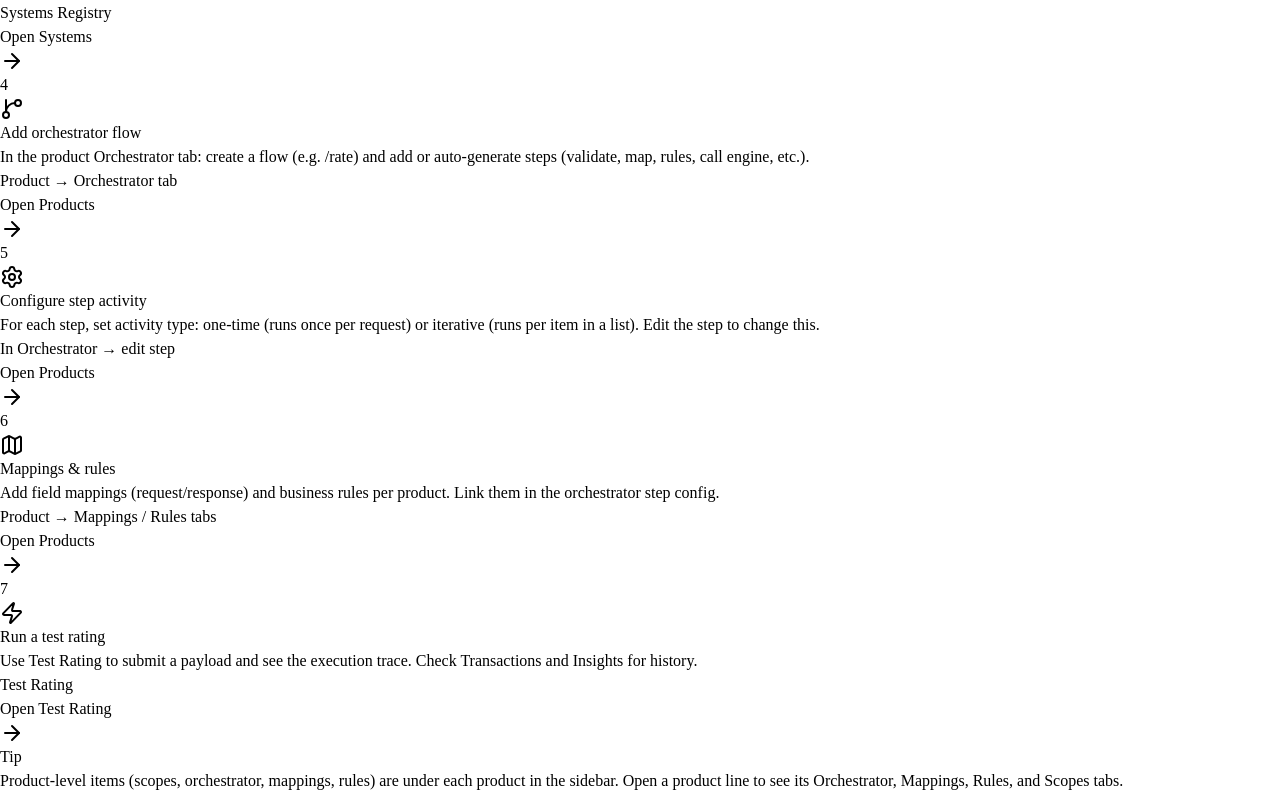
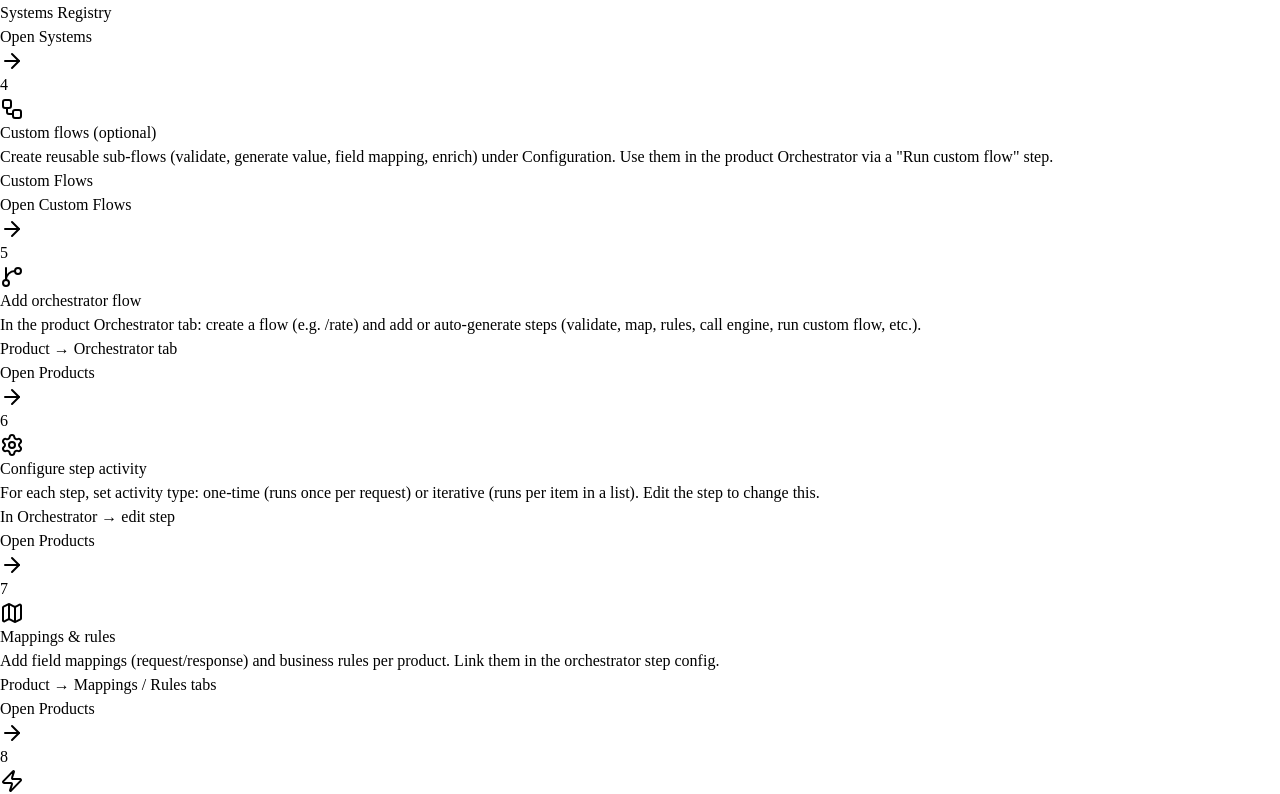
Before and after one commit to parimalpate123/rating-platform, a React (Vite) app in the folder frontend/rating-workspace/: page /guide in a window 1280 px wide. Shown: the part 1069-1863 px from the top of the page. Built offline with nearby package versions, Linux system fonts and the light colour scheme; no server answers.

Commit message:
updating getting started

```diff
--- a/frontend/rating-workspace/src/pages/GettingStarted.tsx
+++ b/frontend/rating-workspace/src/pages/GettingStarted.tsx
@@ -10,6 +10,7 @@ import {
   Zap,
   ArrowRight,
   HelpCircle,
+  Workflow,
 } from 'lucide-react';
 import { cn } from '../lib/utils';
 
@@ -53,15 +54,24 @@ const STEPS: StepItem[] = [
   },
   {
     step: 4,
+    icon: Workflow,
+    title: 'Custom flows (optional)',
+    description: 'Create reusable sub-flows (validate, generate value, field mapping, enrich) under Configuration. Use them in the product Orchestrator via a "Run custom flow" step.',
+    action: 'Custom Flows',
+    path: '/custom-flows',
+    pathLabel: 'Open Custom Flows',
+  },
+  {
+    step: 5,
     icon: GitBranch,
     title: 'Add orchestrator flow',
-    description: 'In the product Orchestrator tab: create a flow (e.g. /rate) and add or auto-generate steps (validate, map, rules, call engine, etc.).',
+    description: 'In the product Orchestrator tab: create a flow (e.g. /rate) and add or auto-generate steps (validate, map, rules, call engine, run custom flow, etc.).',
     action: 'Product → Orchestrator tab',
     path: '/products',
     pathLabel: 'Open Products',
   },
   {
-    step: 5,
+    step: 6,
     icon: Settings,
     title: 'Configure step activity',
     description: 'For each step, set activity type: one-time (runs once per request) or iterative (runs per item in a list). Edit the step to change this.',
@@ -70,7 +80,7 @@ const STEPS: StepItem[] = [
     pathLabel: 'Open Products',
   },
   {
-    step: 6,
+    step: 7,
     icon: Map,
     title: 'Mappings & rules',
     description: 'Add field mappings (request/response) and business rules per product. Link them in the orchestrator step config.',
@@ -79,7 +89,7 @@ const STEPS: StepItem[] = [
     pathLabel: 'Open Products',
   },
   {
-    step: 7,
+    step: 8,
     icon: Zap,
     title: 'Run a test rating',
     description: 'Use Test Rating to submit a payload and see the execution trace. Check Transactions and Insights for history.',
```
